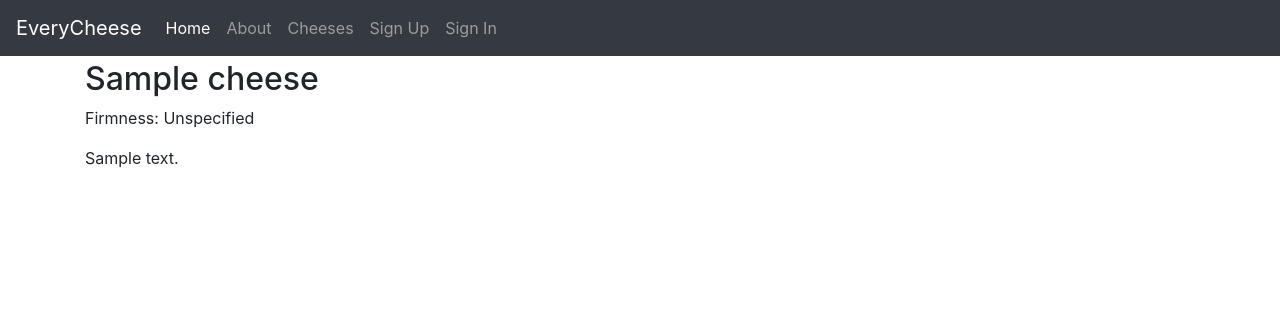
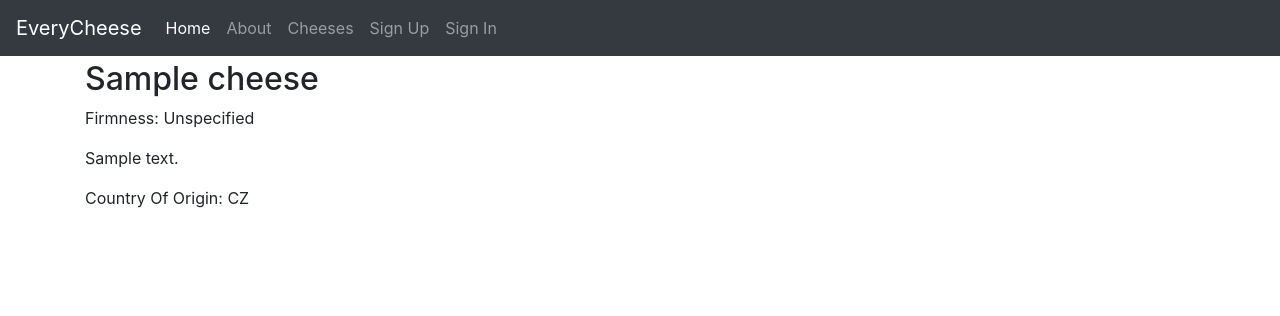
Before and after one commit to iamaryanshandilya/everycheese, a Django app: a page that uses everycheese/templates/cheeses/cheese_detail.html in a window 1280 px wide. Shown: the top 316 px of the page. Run offline with Django 3.2, Linux system fonts and the light colour scheme; tables that the repository leaves empty hold one stand-in row (values such as "Sample post"); some libraries are stand-ins or nearby versions.

Commit message:
'new field country of origin'

```diff
--- a/config/settings/base.py
+++ b/config/settings/base.py
@@ -75,6 +75,7 @@ THIRD_PARTY_APPS = [
     "allauth",
     "allauth.account",
     "allauth.socialaccount",
+    "django_countries",
 ]
 
 LOCAL_APPS = [
--- a/everycheese/cheeses/models.py
+++ b/everycheese/cheeses/models.py
@@ -2,6 +2,7 @@ from django.db import models
 from model_utils.models import TimeStampedModel
 # from django_extensions.db.fields import AutoSlugField
 from autoslug import AutoSlugField
+from django_countries.fields import CountryField
 
 class Cheese(TimeStampedModel):
 
@@ -20,3 +21,4 @@ class Cheese(TimeStampedModel):
     slug = AutoSlugField("Cheese Address", unique=True, always_update=False, populate_from = "name")
     description = models.TextField("Description", blank=True)
     firmness = models.CharField("Firmness", max_length=20, choices=Firmness.choices, default=Firmness.UNSPECIFIED)
+    country_of_origin = CountryField("Country Of Origin", blank=True)
--- a/everycheese/templates/cheeses/cheese_detail.html
+++ b/everycheese/templates/cheeses/cheese_detail.html
@@ -12,4 +12,10 @@
     <p>{{cheese.description}}</p>
 {% endif %}
 
+{% if cheese.country_of_origin %}
+    <p>Country Of Origin: {{cheese.country_of_origin}}
+        <img src="{{cheese.country_of_origin.flag}}"/>
+    </p>
+{% endif %}
+
 {% endblock content %}
--- a/requirements/base.txt
+++ b/requirements/base.txt
@@ -13,3 +13,4 @@ django-model-utils==4.0.0  # https://github.com/jazzband/django-model-utils
 django-allauth==0.42.0  # https://github.com/pennersr/django-allauth
 django-crispy-forms==1.9.2  # https://github.com/django-crispy-forms/django-crispy-forms
 django-autoslug==1.9.8  # https://github.com/justinmayer/django-autoslug/
+django-countries==6.0
```
Also changed, not shown: everycheese/cheeses/tests/factories.py (+1 -0 lines), everycheese/cheeses/migrations/0003_cheese_country_of_origin.py (added).
